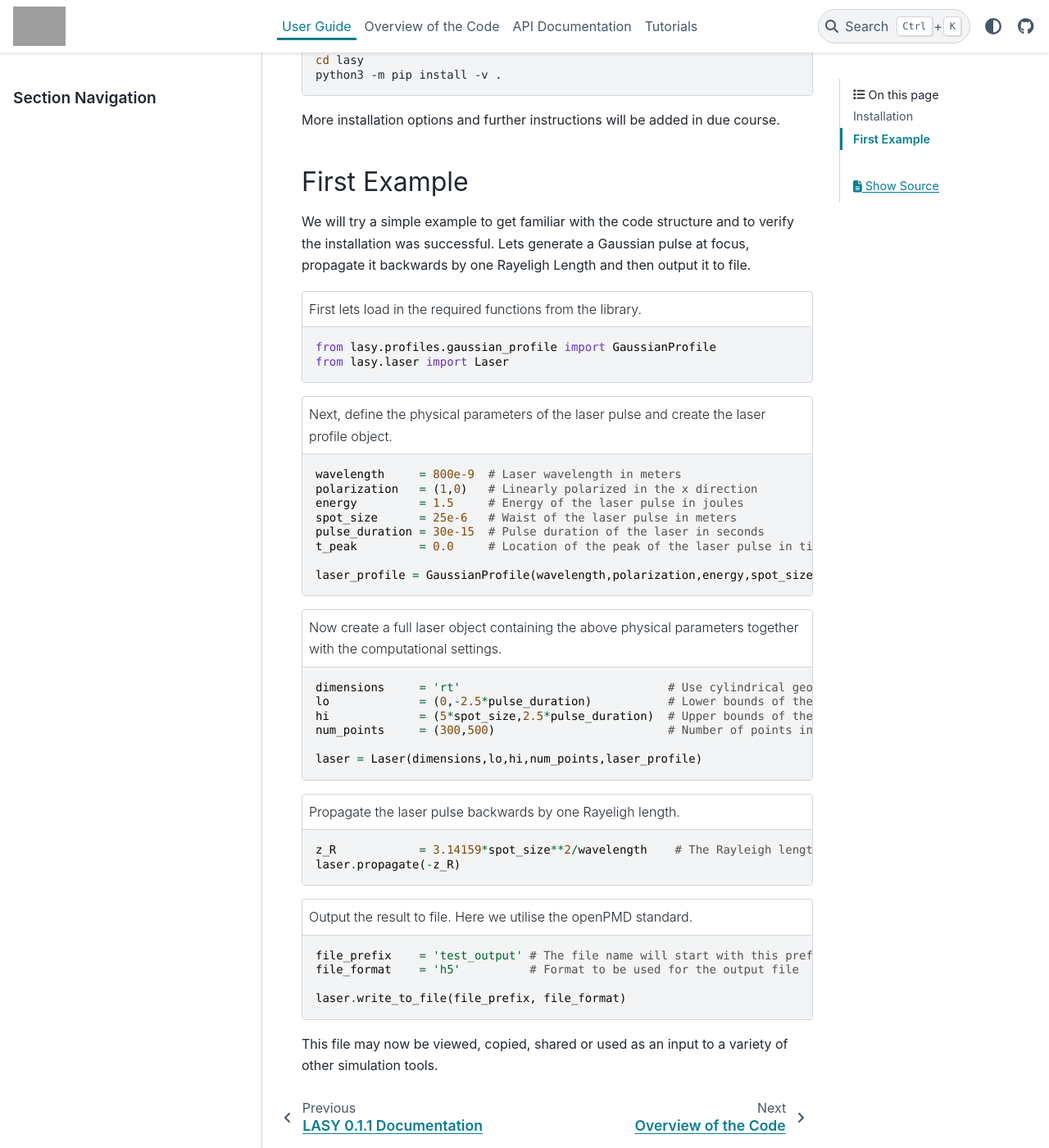
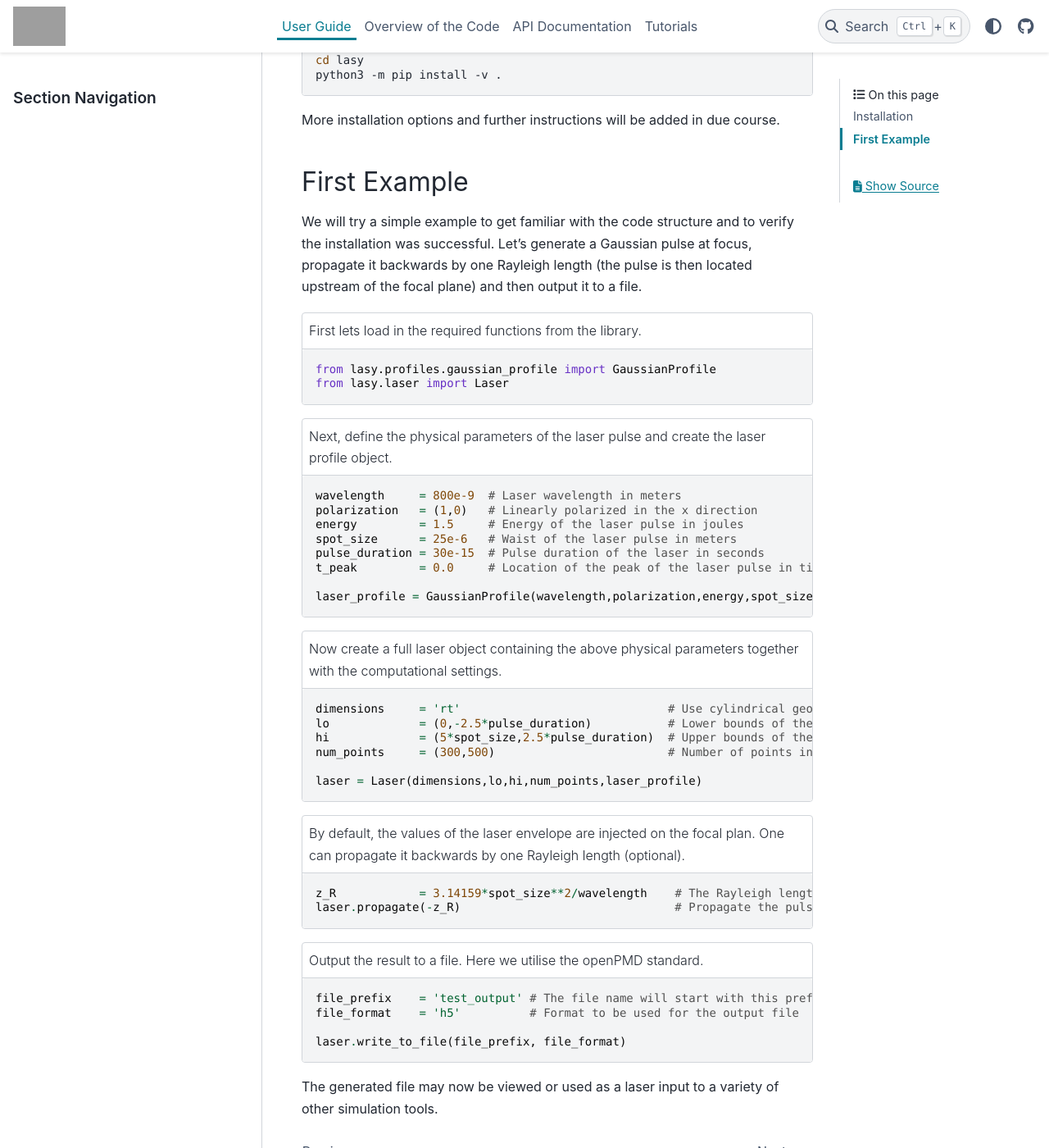
Before and after one commit to LASY-org/lasy, a Sphinx documentation site: the page built from docs/source/user_guide/index.rst, in a window 1280 px wide and 1400 px high, scrolled down 374 px. Shown: the whole window at 82% size. Built offline with Sphinx 7.4.7 and the PyData theme 0.15.4, drawn with Linux system fonts in a browser that asks for light colours; grey boxes are pictures that could not be loaded.

Commit message:
Docs: Made clear-cut usage of laser.propagate (#157)
Co-authored-by: pre-commit-ci[bot] <66853113+pre-commit-ci[bot]@users.noreply.github.com>
Co-authored-by: Maxence Thévenet <maxence.thevenet@desy.de>

```diff
--- a/docs/source/user_guide/index.rst
+++ b/docs/source/user_guide/index.rst
@@ -21,7 +21,7 @@
 #############
 
 We will try a simple example to get familiar with the code structure and to verify the installation was successful.
-Lets generate a Gaussian pulse at focus, propagate it backwards by one Rayeligh Length and then output it to file.
+Let's generate a Gaussian pulse at focus, propagate it backwards by one Rayleigh length (the pulse is then located upstream of the focal plane) and then output it to a file.
 
 ..  code-block:: python
    :caption: First lets load in the required functions from the library.
@@ -53,17 +53,17 @@
    laser = Laser(dimensions,lo,hi,num_points,laser_profile)
 
 ..  code-block:: python
-   :caption: Propagate the laser pulse backwards by one Rayeligh length.
+   :caption: By default, the values of the laser envelope are injected on the focal plan. One can propagate it backwards by one Rayleigh length (optional).
 
-   z_R            = 3.14159*spot_size**2/wavelength    # The Rayleigh length.
-   laser.propagate(-z_R)
+   z_R            = 3.14159*spot_size**2/wavelength    # The Rayleigh length
+   laser.propagate(-z_R)                               # Propagate the pulse upstream of the focal plane
 
 ..  code-block:: python
-   :caption: Output the result to file. Here we utilise the openPMD standard.
+   :caption: Output the result to a file. Here we utilise the openPMD standard.
 
    file_prefix    = 'test_output' # The file name will start with this prefix
    file_format    = 'h5'          # Format to be used for the output file
 
    laser.write_to_file(file_prefix, file_format)
 
-This file may now be viewed, copied, shared or used as an input to a variety of other simulation tools.
+The generated file may now be viewed or used as a laser input to a variety of other simulation tools.
```
